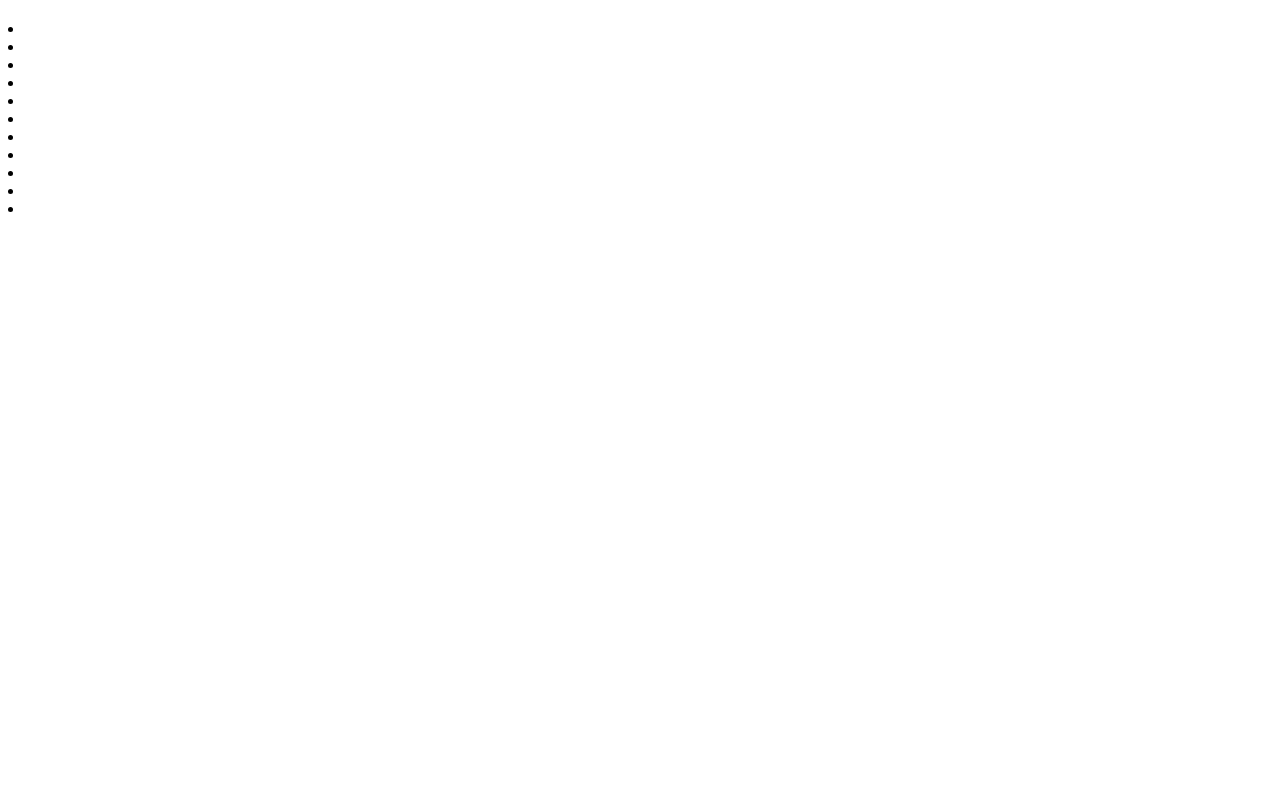
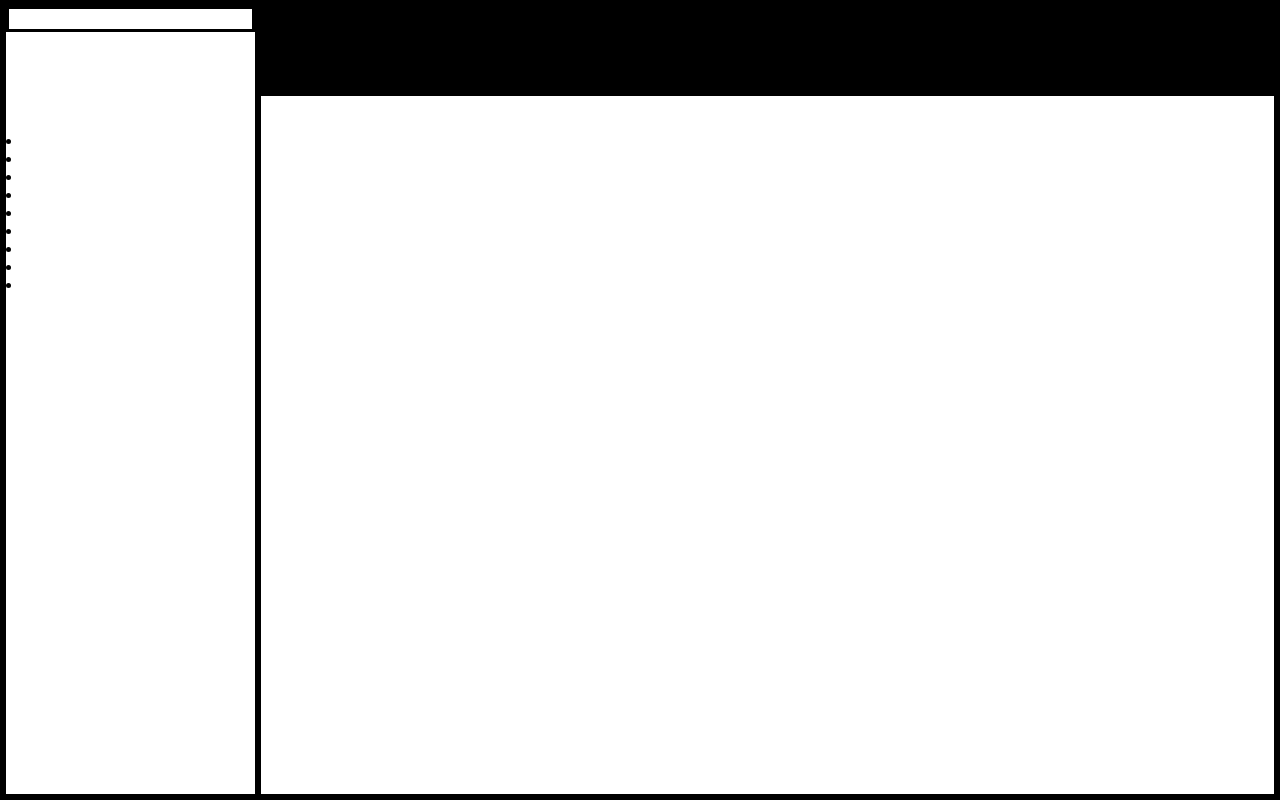
Before and after one commit to 20CenturyBoy/Dashboard, a plain HTML site: page index.html in a window 1280 px wide. Drawn offline with Linux system fonts and the light colour scheme.

Commit message:
Adds main parts Since given web page is partitioned into main parts his commit defines all main parts of given web page on initial level such as sidebar header and main content container via HTML.

```diff
--- a/index.html
+++ b/index.html
@@ -9,10 +9,10 @@
 <body>
     <div id="main-container">
         <div id="sidebar">
-            <div>
+            <div id="sidebar-header">
                 <h2></h2>
             </div>
-            <li>
+            <li class="sidebar-container first">
                 <li></li>
                 <li></li>
                 <li></li>
@@ -20,12 +20,13 @@
                 <li></li>
                 <li></li>
             </li>
-            <li>
+            <li class="sidebar-container">
                 <li></li>
                 <li></li>
                 <li></li>
             </li>
         </div>
+        <div id="main-body">
             <div id="header">
                 <div>
 
@@ -48,5 +49,6 @@
                 <div></div>
             </div>
         </div>
+    </div>
 </body>
 </html>
--- a/styles.css
+++ b/styles.css
@@ -0,0 +1,34 @@
+html {
+    box-sizing: border-box;
+  }
+  *, *:before, *:after {
+    box-sizing: inherit;
+}
+
+html,body{
+    height: 100vh;
+    width: 100vw;
+    margin:0px;
+    padding:0px;
+}
+
+div{
+    border: solid black 3px;
+}
+
+#main-container{
+    width:100%;
+    height:100%;
+    margin:0px;
+    padding:0px;
+    display: grid;
+    grid-template-columns: 1fr 4fr;
+}
+
+.sidebar-container{
+    display:grid
+}
+
+.sidebar-container.first{
+    margin-bottom: 100px;
+}
```
Lines whose indentation alone changed are shown as unchanged.
